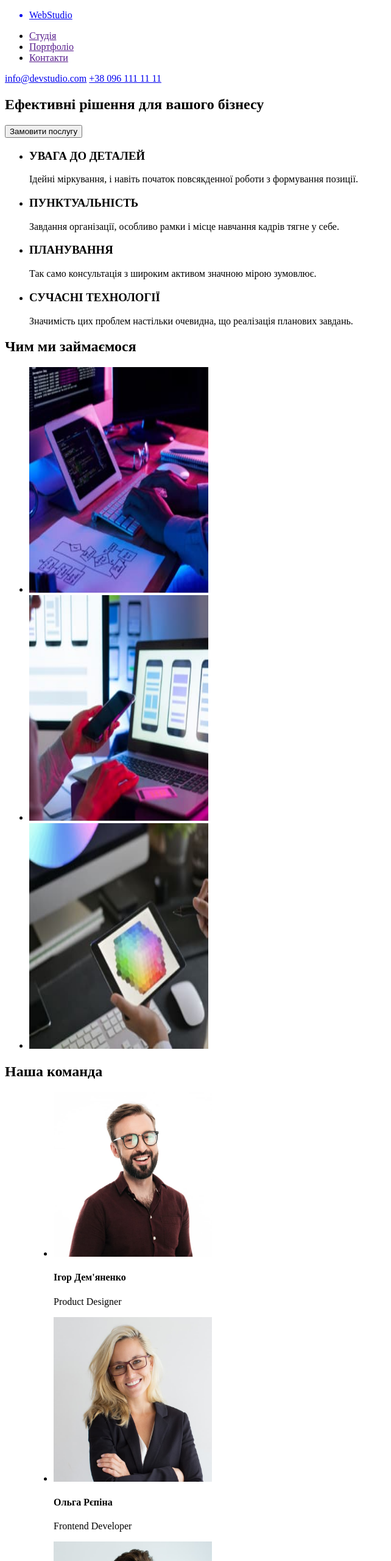
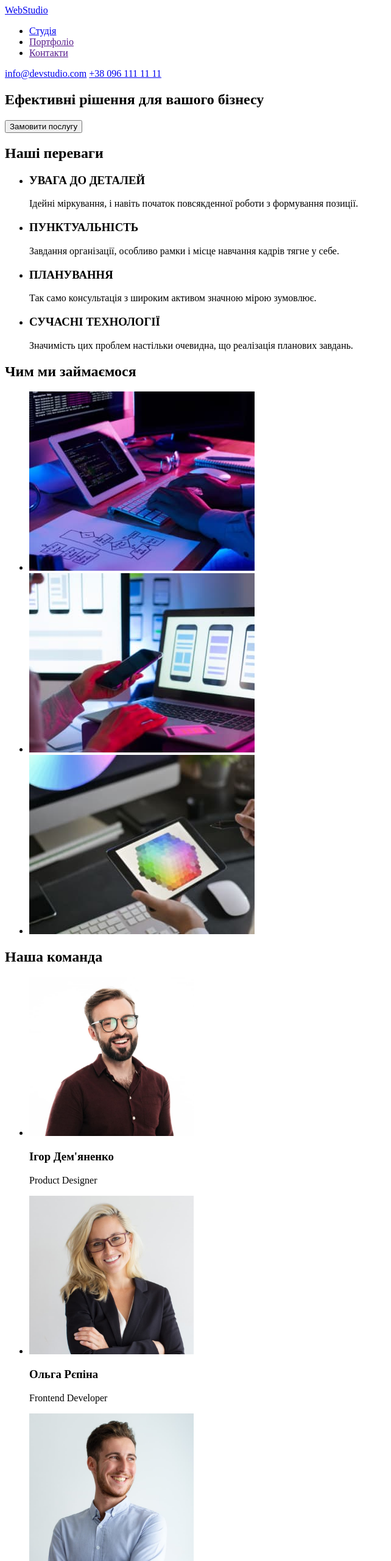
Before and after one commit to DariaDrozd/goit-markup-hw-01, a plain HTML site: page index.html in a window 1280 px wide. Shown: the top 2560 px of the page at 61% size, without its empty margins (0-642 px from the left). Drawn offline with Linux system fonts and the light colour scheme.

Commit message:
Add files via upload

```diff
--- a/index.html
+++ b/index.html
@@ -9,13 +9,9 @@
   <body>
     <header>
       <nav>
-        <a href="/">
-          <ul>
-            <li>WebStudio</li>
-          </ul>
-        </a>
+        <a href="./index.html">WebStudio</a>
         <ul>
-          <li><a href="">Cтудія</a></li>
+          <li><a href="./index.html">Cтудія</a></li>
           <li><a href="">Портфоліо</a></li>
           <li><a href="">Контакти</a></li>
         </ul>
@@ -31,6 +27,7 @@
         <button type="button">Замовити послугу</button>
       </section>
       <section class="quality">
+        <h2>Наші переваги</h2>
         <ul>
           <li>
             <h3>УВАГА ДО ДЕТАЛЕЙ</h3>
@@ -67,98 +64,88 @@
           <li>
             <img
               src="./img/img1.jpg"
-              width="294"
-              height="370"
+              width="370"
+              height="294"
               alt="makingcode"
             />
           </li>
           <li>
             <img
               src="img/img2.jpg"
-              width="294"
-              height="370"
+              width="370"
+              height="294"
               alt="designeforphone"
             />
           </li>
           <li>
-            <img src="img/img3.jpg" width="294" height="370" alt="colors" />
+            <img src="img/img3.jpg" width="370" height="294" alt="colors" />
           </li>
         </ul>
       </section>
       <section class="team">
         <h2>Наша команда</h2>
-        <figure class="sign">
           <ul>
             <li>
               <p>
                 <img
                   src="img/img4.jpg"
-                  width="260"
-                  height="270"
+                  width="270"
+                  height="260"
                   alt="PhotoOfIgor"
-                />
+                  />
+                <h3>Ігор Дем'яненко</h3>
+                <p>Product Designer</p>
               </p>
-              <figcaption>
-                <h4>Ігор Дем'яненко</h4>
-                <p>Product Designer</p>
-              </figcaption>
             </li>
             <li>
               <p>
                 <img
                   src="img/img5.jpg"
-                  width="260"
-                  height="270"
+                  width="270"
+                  height="260"
                   alt="PhotoOfOlga"
                 />
+                 <h3>Ольга Рєпіна</h3>
+                <p>Frontend Developer</p>
               </p>
-              <figcaption>
-                <h4>Ольга Рєпіна</h4>
-                <p>Frontend Developer</p>
-              </figcaption>
+
             </li>
             <li>
               <p>
                 <img
                   src="img/img6.jpg"
-                  width="260"
-                  height="270"
+                  width="270"
+                  height="260"
                   alt="PhotoOfMikola"
                 />
+                 <h3>Микола Тарасов</h3>
+                <p>Marketing</p>
               </p>
-              <figcaption>
-                <h4>Микола Тарасов</h4>
-                <p>Marketing</p>
-              </figcaption>
             </li>
             <li>
               <p>
                 <img
                   src="img/img7.jpg"
-                  width="260"
-                  height="270"
+                  width="270"
+                  height="260"
                   alt="PhotoOfMihaylo"
                 />
+                <h3>Михайло Єрмаков</h3>
+                <p>UI Designer</p>
               </p>
-              <figcaption>
-                <h4>Михайло Єрмаков</h4>
-                <p>UI Designer</p>
-              </figcaption>
             </li>
           </ul>
         </figure>
       </section>
     </main>
     <footer>
-      <a href="#">
+      <a href="./index.html">WebStudio</a>
+      <address>
         <ul>
-          <li>WebStudio</li>
+          <li> <a href="https://goo.gl/maps/yoNZSvFZ2nC8nKNN8" target="_blank" rel="noopener noreferrer nofollow">м. Київ, пр-т Лесі Українки, 26 </a></li>
+        <li><a href="mailto:info@devstudio.com">info@devstudio.com</a></li>
+        <li><a href="tel:+380961111111">+38 096 111 11 11</a></li>
         </ul>
-      </a>
-      <address>
-        <p>м. Київ, пр-т Лесі Українки, 26</p>
-        <a href="mailto:info@devstudio.com">info@devstudio.com</a>
-        <a href="tel:+380961111111">+38 096 111 11 11</a>
       </address>
     </footer>
   </body>
```
